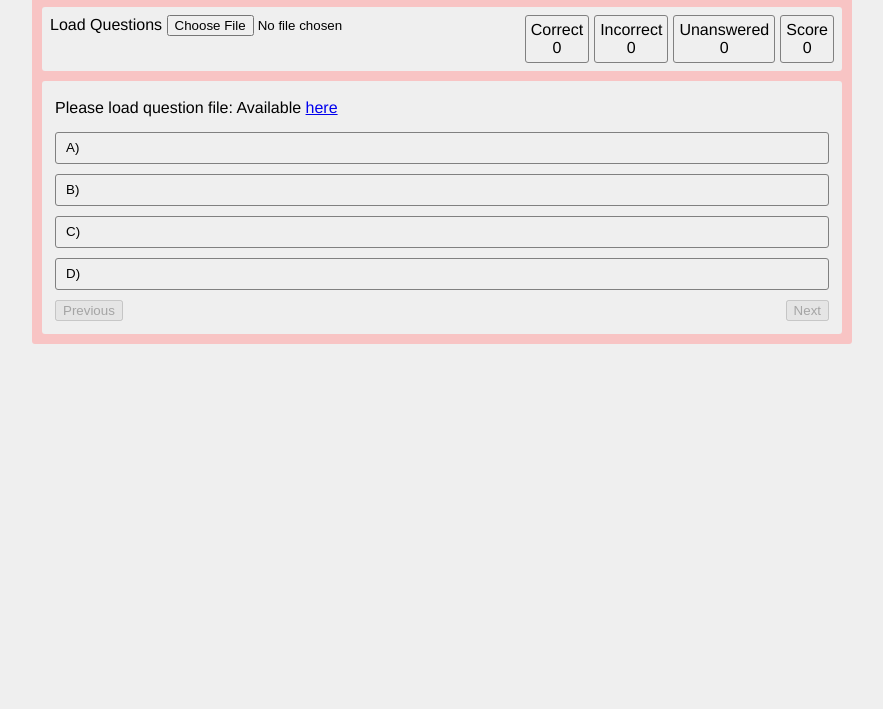
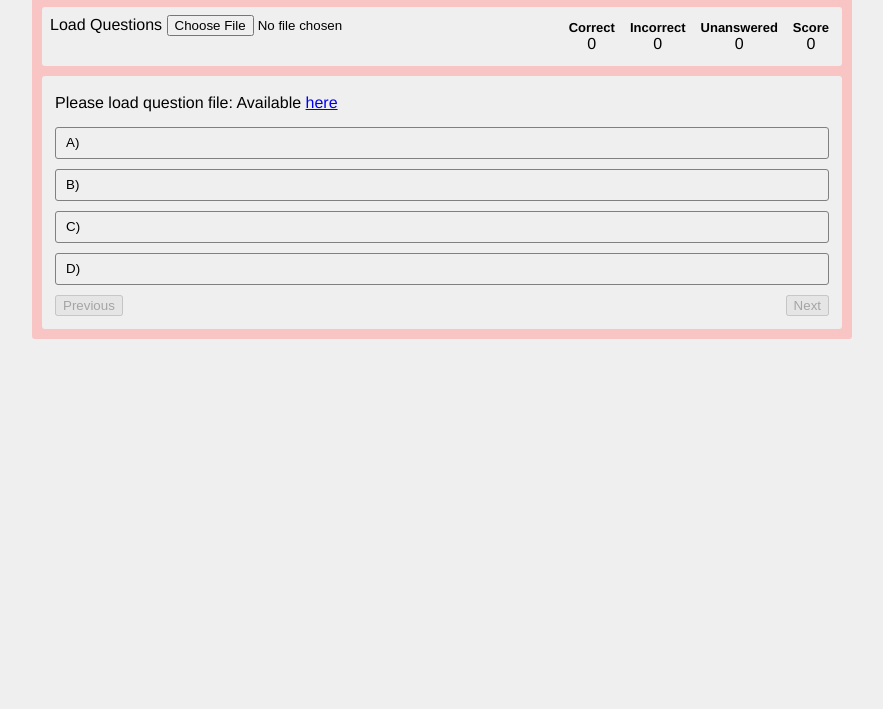
Before and after one commit to dantecatalfamo/WebExHAMiner, a plain HTML site: page index.html in a window 1280 px wide. Shown: the part 91-800 px from the top of the page, without its empty margins (198-1081 px from the left). Drawn offline with Linux system fonts and the light colour scheme.

Commit message:
Don't add border to scores

```diff
--- a/style.css
+++ b/style.css
@@ -37,6 +37,7 @@ h1 {
   border-radius: 3px;
   display: flex;
   justify-content: space-between;
+  flex-wrap: wrap;
 }
 
 #scoreArea {
@@ -47,11 +48,11 @@ h1 {
 .score {
   text-align: center;
   padding: 5px;
-  border: 1px solid gray;
-  border-radius: 3px;
 }
 
 .score-title {
+  font-size: small;
+  font-weight: bold;
 }
 
 .score-correct {
```
